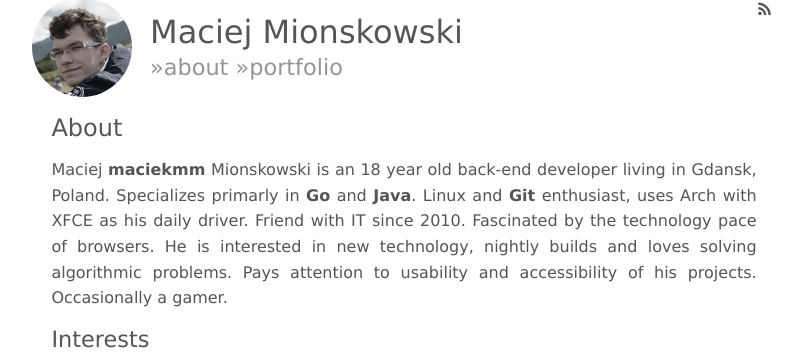
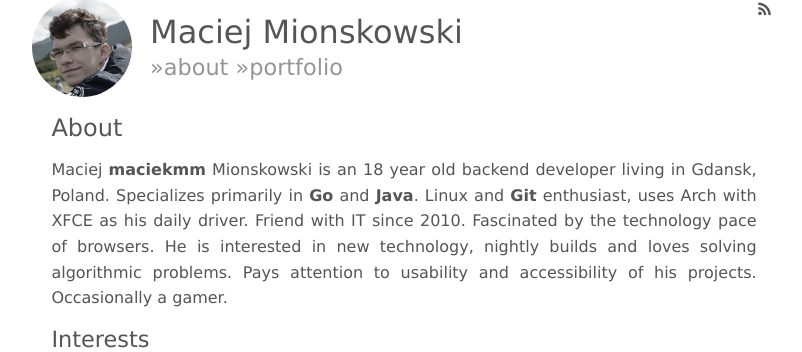
Before and after one commit to maciekmm/maciekmm.github.io, a Jekyll site: the page built from about.html, in a window 1280 px wide. Shown: the part 140-492 px from the top of the page, without its empty margins (236-1038 px from the left). Built offline with Jekyll 4.4.1, drawn with Linux system fonts in a browser that asks for light colours.

Commit message:
Fixed typo on about page

```diff
--- a/about.html
+++ b/about.html
@@ -5,7 +5,7 @@
 ---
 <div itemprop="author" itemscope="" itemtype="http://schema.org/Person">
 <p>
-	<span itemprop="name">Maciej <strong>maciekmm</strong> Mionskowski</span> is an 18 year old back-end developer living in Gdansk, Poland. Specializes primarly in <strong>Go</strong> and <strong>Java</strong>. Linux and <strong>Git</strong> enthusiast, uses Arch with XFCE as his daily driver. Friend with IT since 2010. Fascinated by the technology pace of browsers. He is interested in new technology, nightly builds and loves solving algorithmic problems. Pays attention to usability and accessibility of his projects. Occasionally a gamer.
+	<span itemprop="name">Maciej <strong>maciekmm</strong> Mionskowski</span> is an 18 year old backend developer living in Gdansk, Poland. Specializes primarily in <strong>Go</strong> and <strong>Java</strong>. Linux and <strong>Git</strong> enthusiast, uses Arch with XFCE as his daily driver. Friend with IT since 2010. Fascinated by the technology pace of browsers. He is interested in new technology, nightly builds and loves solving algorithmic problems. Pays attention to usability and accessibility of his projects. Occasionally a gamer.
 </p>
 <h2>Interests</h2>
 <ul>
```
